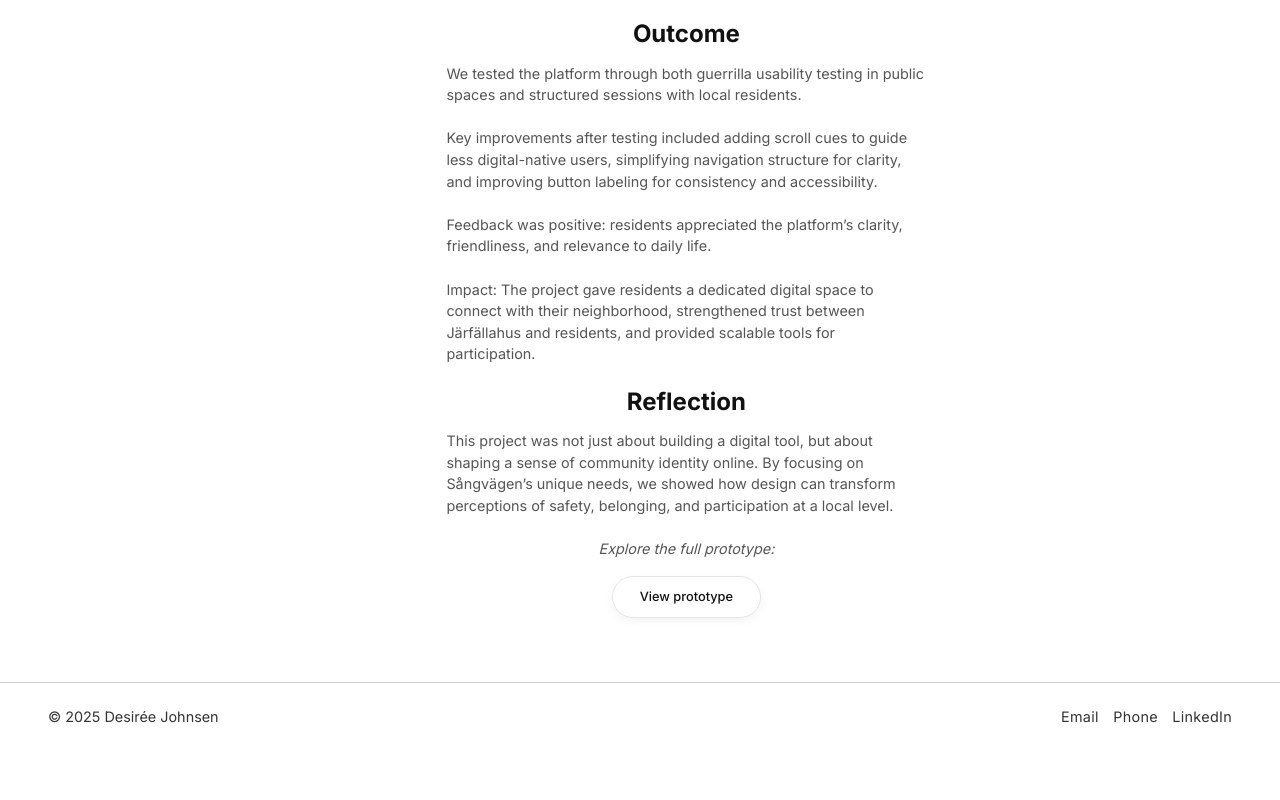
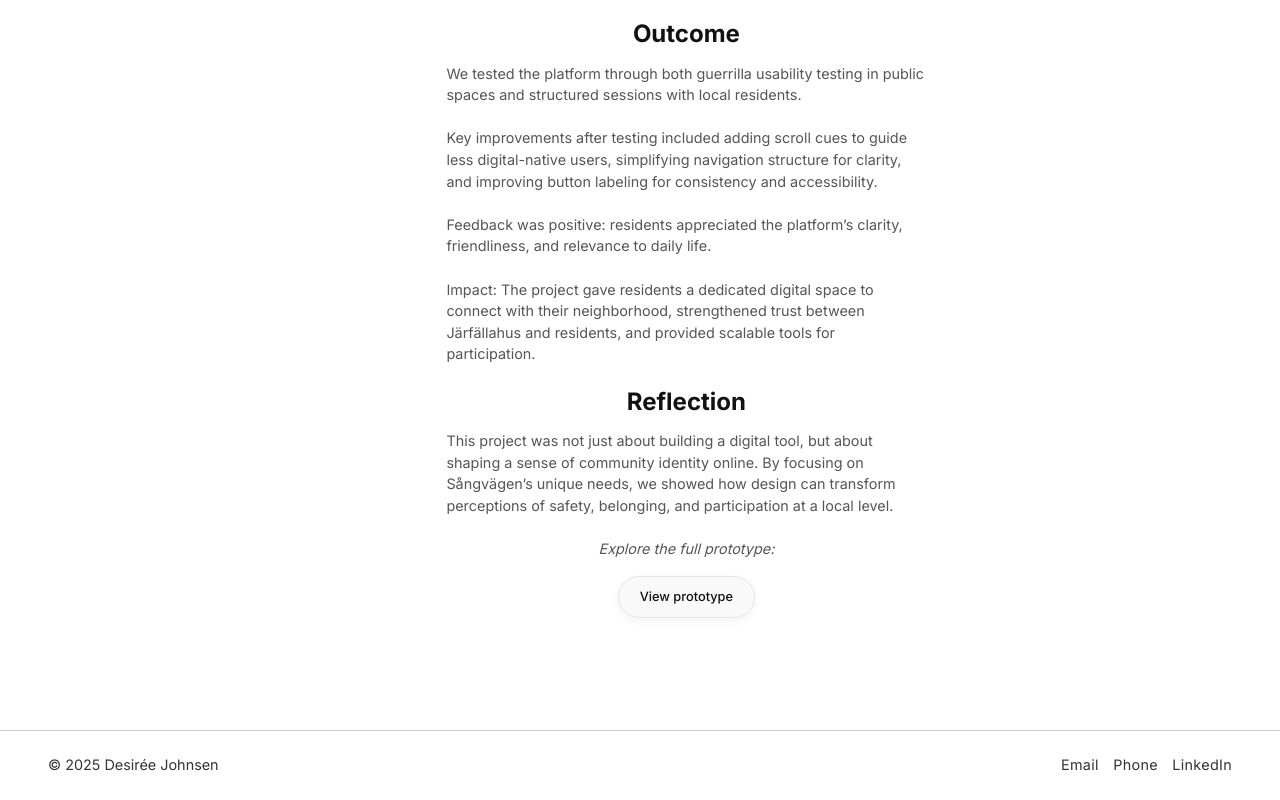
Before and after one commit to desjohnsen/portfolio, a React (Vite) app: page /projects/1 in a window 1280 px wide. Shown: the part 4038-4838 px from the top of the page. Before the commit the page ends 4790 px from the top, so only its background shows below. Built offline with nearby package versions, Linux system fonts and the light colour scheme.

Commit message:
style: adjust .case-study-layout spacing and .cta-button styling

```diff
--- a/src/styles/ProjectLayout.css
+++ b/src/styles/ProjectLayout.css
@@ -19,6 +19,7 @@
   padding: 2rem 0;
   overflow-x: visible;
   margin-top: 1rem;
+  margin-bottom: 3rem;
 }
 
 .sidebar-nav {
@@ -184,11 +185,12 @@
 .link:hover {
   color: #817f7f;
 }
+
 .cta-button {
   display: inline-block;
-  background: rgba(255, 255, 255, 0.6);
+  background:#f9f9f9;
   border: 1px solid #e5e5e5;
-  padding: 0.8rem 1.7rem;
+  padding: 0.8rem 1.3rem;
   border-radius: 999px;
   font-size: 0.8rem;
   font-weight: 500;
```
